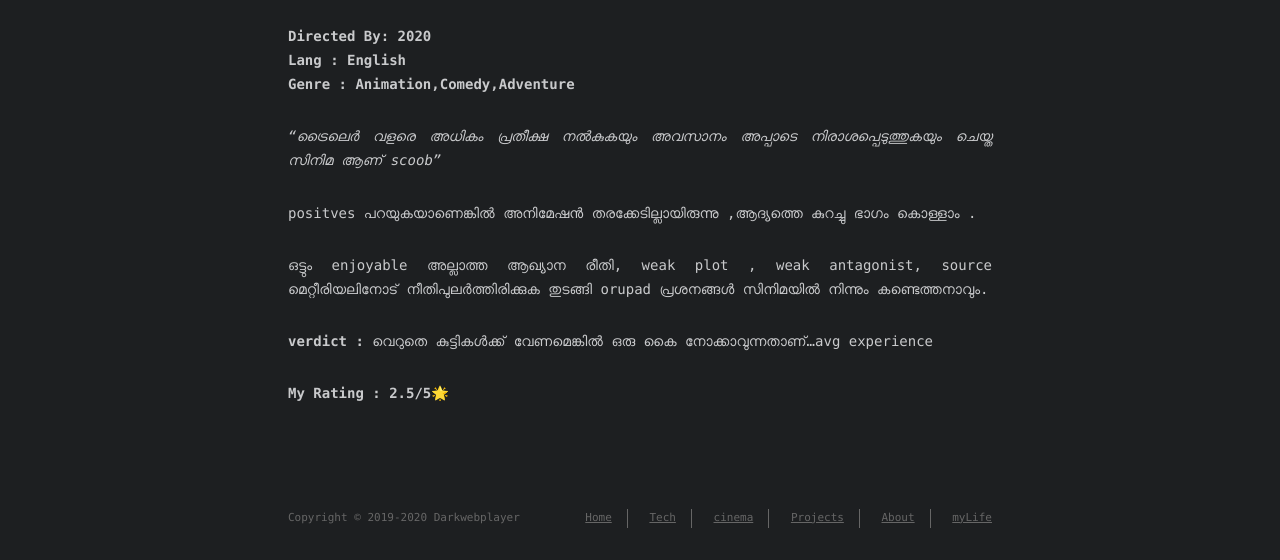
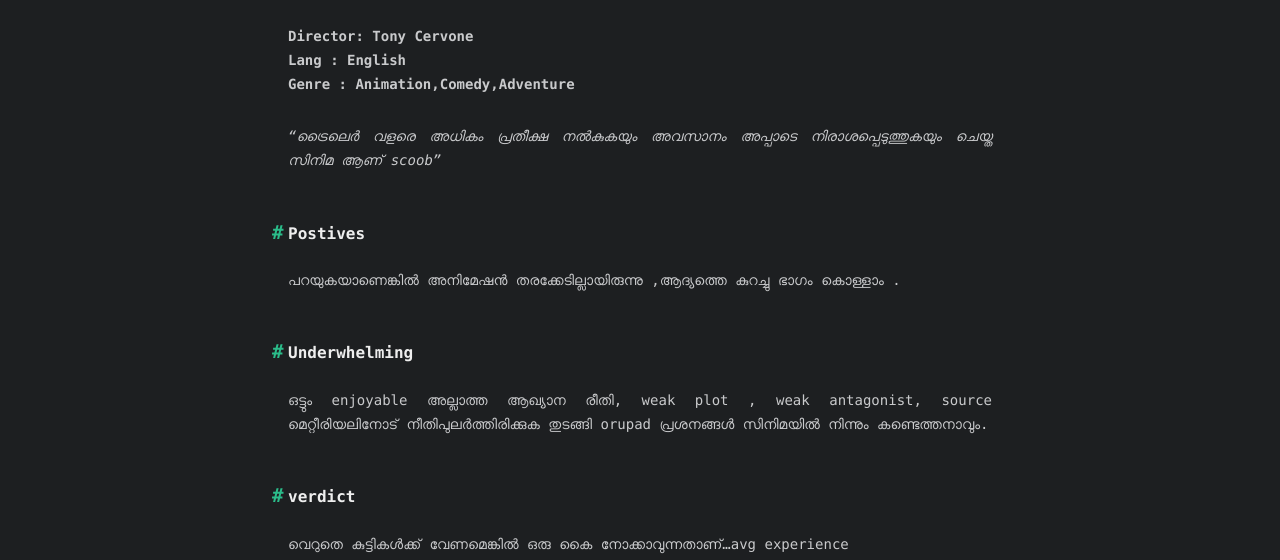
Before and after one commit to binftec/binftec.github.io, a plain HTML site: page 2020/05/18/Scoob-2020-Review/index.html in a window 1280 px wide. Shown: the part 550-1110 px from the top of the page. Drawn offline with Linux system fonts and the light colour scheme; a script that the page names is missing; a web font is replaced by a local one.

Commit message:
deploy script new update

```diff
--- a/2020/05/18/Scoob-2020-Review/index.html
+++ b/2020/05/18/Scoob-2020-Review/index.html
@@ -6,16 +6,16 @@
     <meta http-equiv="X-UA-Compatible" content="IE=edge">
     <meta name="HandheldFriendly" content="True">
     <meta name="viewport" content="width=device-width, initial-scale=1, maximum-scale=1" />
-    <meta name="description" content="SCOOB (2020) Directed By: 2020Lang : EnglishGenre : Animation,Comedy,Adventure “ട്രൈലെർ  വളരെ അധികം പ്രതീക്ഷ നൽകുകയും അവസാനം അപ്പാടെ  നിരാശപ്പെടുത്തുകയും ചെയ്ത സിനിമ ആണ് scoob” positves പറയുകയാണെങ്കിൽ">
+    <meta name="description" content="SCOOB (2020) Director: Tony CervoneLang : EnglishGenre : Animation,Comedy,Adventure “ട്രൈലെർ  വളരെ അധികം പ്രതീക്ഷ നൽകുകയും അവസാനം അപ്പാടെ  നിരാശപ്പെടുത്തുകയും ചെയ്ത സിനിമ ആണ് scoob” Postives പറയുകയാണെ">
 <meta property="og:type" content="article">
 <meta property="og:title" content="Scoob(2020) Review">
 <meta property="og:url" content="http://binftec.github.io/2020/05/18/Scoob-2020-Review/index.html">
 <meta property="og:site_name" content="BIT">
-<meta property="og:description" content="SCOOB (2020) Directed By: 2020Lang : EnglishGenre : Animation,Comedy,Adventure “ട്രൈലെർ  വളരെ അധികം പ്രതീക്ഷ നൽകുകയും അവസാനം അപ്പാടെ  നിരാശപ്പെടുത്തുകയും ചെയ്ത സിനിമ ആണ് scoob” positves പറയുകയാണെങ്കിൽ">
+<meta property="og:description" content="SCOOB (2020) Director: Tony CervoneLang : EnglishGenre : Animation,Comedy,Adventure “ട്രൈലെർ  വളരെ അധികം പ്രതീക്ഷ നൽകുകയും അവസാനം അപ്പാടെ  നിരാശപ്പെടുത്തുകയും ചെയ്ത സിനിമ ആണ് scoob” Postives പറയുകയാണെ">
 <meta property="og:locale" content="en_US">
 <meta property="og:image" content="https://encrypted-tbn0.gstatic.com/images?q=tbn%253AANd9GcTLpYCZVAh54bki3QxD5X_MzNoWAtQL5vcKMqqfQPezIwJpsRmf&usqp=CAU">
 <meta property="article:published_time" content="2020-05-18T04:44:40.000Z">
-<meta property="article:modified_time" content="2020-05-18T11:38:45.631Z">
+<meta property="article:modified_time" content="2020-05-18T11:55:19.341Z">
 <meta property="article:author" content="Darkwebplayer">
 <meta name="twitter:card" content="summary">
 <meta name="twitter:image" content="https://encrypted-tbn0.gstatic.com/images?q=tbn%253AANd9GcTLpYCZVAh54bki3QxD5X_MzNoWAtQL5vcKMqqfQPezIwJpsRmf&usqp=CAU">
@@ -111,7 +111,7 @@
 
     </div>
     <div id="toc">
-      <ol class="toc"><li class="toc-item toc-level-1"><a class="toc-link" href="#SCOOB-2020"><span class="toc-number">1.</span> <span class="toc-text">SCOOB (2020)</span></a></li></ol>
+      <ol class="toc"><li class="toc-item toc-level-1"><a class="toc-link" href="#SCOOB-2020"><span class="toc-number">1.</span> <span class="toc-text">SCOOB (2020)</span></a><ol class="toc-child"><li class="toc-item toc-level-2"><a class="toc-link" href="#Postives"><span class="toc-number">1.1.</span> <span class="toc-text">Postives</span></a></li><li class="toc-item toc-level-2"><a class="toc-link" href="#Underwhelming"><span class="toc-number">1.2.</span> <span class="toc-text">Underwhelming</span></a></li><li class="toc-item toc-level-2"><a class="toc-link" href="#verdict"><span class="toc-number">1.3.</span> <span class="toc-text">verdict</span></a></li></ol></li></ol>
     </div>
   </span>
 </div>
@@ -156,11 +156,11 @@
 
   <div class="content" itemprop="articleBody">
     <h1 id="SCOOB-2020"><a href="#SCOOB-2020" class="headerlink" title="SCOOB (2020)"></a>SCOOB (2020)</h1><p><img src="https://encrypted-tbn0.gstatic.com/images?q=tbn%3AANd9GcTLpYCZVAh54bki3QxD5X_MzNoWAtQL5vcKMqqfQPezIwJpsRmf&usqp=CAU" alt="Scoob(2020) Poster"></p>
-<p><strong>Directed By: 2020</strong><br><strong>Lang : English</strong><br><strong>Genre : Animation,Comedy,Adventure</strong></p>
+<p><strong>Director: Tony Cervone</strong><br><strong>Lang : English</strong><br><strong>Genre : Animation,Comedy,Adventure</strong></p>
 <p><em>“ട്രൈലെർ  വളരെ അധികം പ്രതീക്ഷ നൽകുകയും അവസാനം അപ്പാടെ  നിരാശപ്പെടുത്തുകയും ചെയ്ത സിനിമ ആണ് scoob”</em></p>
-<p>positves പറയുകയാണെങ്കിൽ അനിമേഷൻ തരക്കേടില്ലായിരുന്നു ,ആദ്യത്തെ കുറച്ചു ഭാഗം കൊള്ളാം .</p>
-<p>ഒട്ടും enjoyable അല്ലാത്ത ആഖ്യാന രീതി, weak plot , weak antagonist, source മെറ്റീരിയലിനോട് നീതിപുലർത്തിരിക്കുക തുടങ്ങി orupad പ്രശനങ്ങൾ സിനിമയിൽ നിന്നും കണ്ടെത്തനാവും. </p>
-<p><strong>verdict :</strong> വെറുതെ കുട്ടികൾക്ക് വേണമെങ്കിൽ ഒരു കൈ നോക്കാവുന്നതാണ്…avg experience </p>
+<h2 id="Postives"><a href="#Postives" class="headerlink" title="Postives"></a>Postives</h2><p> പറയുകയാണെങ്കിൽ അനിമേഷൻ തരക്കേടില്ലായിരുന്നു ,ആദ്യത്തെ കുറച്ചു ഭാഗം കൊള്ളാം .</p>
+<h2 id="Underwhelming"><a href="#Underwhelming" class="headerlink" title="Underwhelming"></a>Underwhelming</h2><p>ഒട്ടും enjoyable അല്ലാത്ത ആഖ്യാന രീതി, weak plot , weak antagonist, source മെറ്റീരിയലിനോട് നീതിപുലർത്തിരിക്കുക തുടങ്ങി orupad പ്രശനങ്ങൾ സിനിമയിൽ നിന്നും കണ്ടെത്തനാവും. </p>
+<h2 id="verdict"><a href="#verdict" class="headerlink" title="verdict"></a>verdict</h2><p>വെറുതെ കുട്ടികൾക്ക് വേണമെങ്കിൽ ഒരു കൈ നോക്കാവുന്നതാണ്…avg experience </p>
 <p><strong>My Rating : 2.5/5</strong><span>&#127775;</span></p>
 
   </div>
@@ -197,7 +197,7 @@
     </div>
 
     <div id="toc-footer" style="display: none">
-      <ol class="toc"><li class="toc-item toc-level-1"><a class="toc-link" href="#SCOOB-2020"><span class="toc-number">1.</span> <span class="toc-text">SCOOB (2020)</span></a></li></ol>
+      <ol class="toc"><li class="toc-item toc-level-1"><a class="toc-link" href="#SCOOB-2020"><span class="toc-number">1.</span> <span class="toc-text">SCOOB (2020)</span></a><ol class="toc-child"><li class="toc-item toc-level-2"><a class="toc-link" href="#Postives"><span class="toc-number">1.1.</span> <span class="toc-text">Postives</span></a></li><li class="toc-item toc-level-2"><a class="toc-link" href="#Underwhelming"><span class="toc-number">1.2.</span> <span class="toc-text">Underwhelming</span></a></li><li class="toc-item toc-level-2"><a class="toc-link" href="#verdict"><span class="toc-number">1.3.</span> <span class="toc-text">verdict</span></a></li></ol></li></ol>
     </div>
 
     <div id="share-footer" style="display: none">
```
